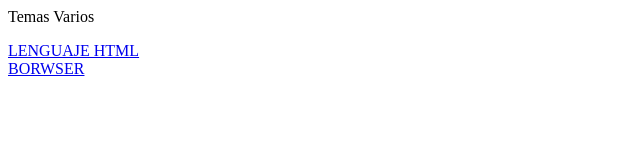
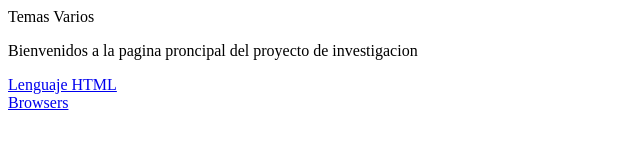
Before and after one commit to DW2017-Cesar-Cristancho/Proyect2-HTML-BROWSERS, a plain HTML site: page Index.html in a window 1280 px wide. Shown: the whole page, without its empty margins (0-640 px from the left). Drawn offline with Linux system fonts and the light colour scheme.

Commit message:
Actualizacion 1 de Index.hatml

```diff
--- a/Index.html
+++ b/Index.html
@@ -4,8 +4,12 @@
 </head>
 <body>
 <p>Temas Varios</p>
-<a href="#about">LENGUAJE HTML</a><BR>
-<a href="#about">BORWSER</a>
+<p>Bienvenidos a la pagina proncipal del proyecto de investigacion</p>
+
+<a href="C:\Proyecto_HTML_Browser\HTML\HTML.html">Lenguaje HTML</a><BR>
+
+<a href="C:\Proyecto_HTML_Browser\Browser\Browser.html">Browsers</a><BR>
+
 
 
 
```
Also changed, not shown: control6.html (deleted).
